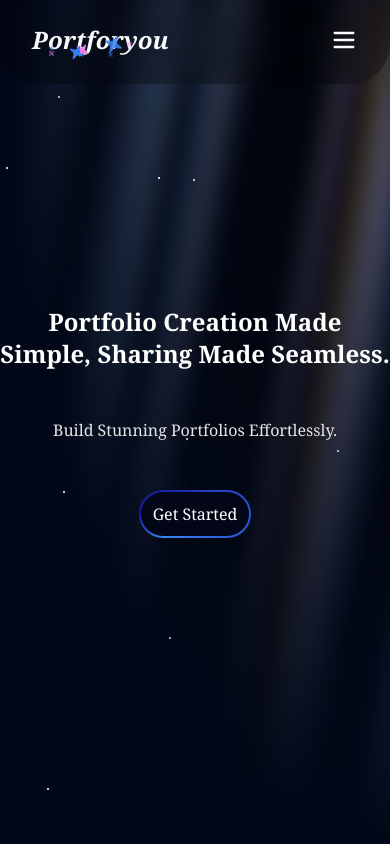
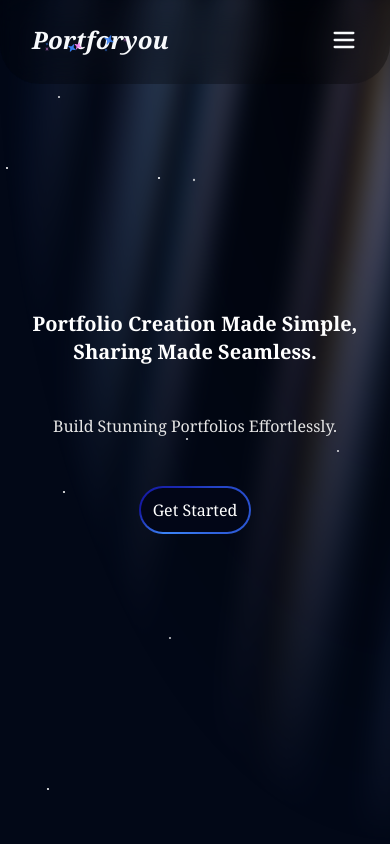
Before and after one commit to Mohamed-El-Sharqawy/Portforyou, a Next.js app: page / in a window 390 px wide. Shown: the top 844 px of the page. Built offline with nearby package versions, Linux system fonts and the light colour scheme.

Commit message:
optimizing responsive in hero to decrease FP

```diff
--- a/src/components/ui/sparkles-text.tsx
+++ b/src/components/ui/sparkles-text.tsx
@@ -4,6 +4,7 @@ import { CSSProperties, ReactElement, useEffect, useState } from "react";
 import { motion } from "framer-motion";
 
 import { cn } from "@/lib/utils";
+import { useIsMobile } from "@/hooks/useIsMobile";
 
 interface Sparkle {
   id: string;
@@ -126,6 +127,8 @@ const SparklesText: React.FC<SparklesTextProps> = ({
 };
 
 const Sparkle: React.FC<Sparkle> = ({ id, x, y, color, delay, scale }) => {
+  const isMobile = useIsMobile();
+
   return (
     <motion.svg
       key={id}
@@ -137,9 +140,9 @@ const Sparkle: React.FC<Sparkle> = ({ id, x, y, color, delay, scale }) => {
         rotate: [75, 120, 150],
       }}
       transition={{ duration: 0.8, repeat: Infinity, delay }}
-      width="21"
-      height="21"
-      viewBox="0 0 21 21"
+      width={isMobile ? "12" : "21"}
+      height={isMobile ? "12" : "21"}
+      viewBox={"0 0 21 21"}
     >
       <path
         d="M9.82531 0.843845C10.0553 0.215178 10.9446 0.215178 11.1746 0.843845L11.8618 2.72026C12.4006 4.19229 12.3916 6.39157 13.5 7.5C14.6084 8.60843 16.8077 8.59935 18.2797 9.13822L20.1561 9.82534C20.7858 10.0553 20.7858 10.9447 20.1561 11.1747L18.2797 11.8618C16.8077 12.4007 14.6084 12.3916 13.5 13.5C12.3916 14.6084 12.4006 16.8077 11.8618 18.2798L11.1746 20.1562C10.9446 20.7858 10.0553 20.7858 9.82531 20.1562L9.13819 18.2798C8.59932 16.8077 8.60843 14.6084 7.5 13.5C6.39157 12.3916 4.19225 12.4007 2.72023 11.8618L0.843814 11.1747C0.215148 10.9447 0.215148 10.0553 0.843814 9.82534L2.72023 9.13822C4.19225 8.59935 6.39157 8.60843 7.5 7.5C8.60843 6.39157 8.59932 4.19229 9.13819 2.72026L9.82531 0.843845Z"
--- a/src/features/marketing/components/Hero/HeroContent.tsx
+++ b/src/features/marketing/components/Hero/HeroContent.tsx
@@ -17,11 +17,11 @@ export default function HeroContent() {
       viewport={{ once: true }}
       className="relative z-10"
     >
-      <h1 className="relative text-2xl sm:text-3xl md:text-5xl xl:text-7xl font-bold dark:text-white mb-8 max-w-7xl w-full text-center">
+      <h1 className="relative text-xl px-4 sm:px-0 sm:text-3xl md:text-5xl xl:text-7xl font-bold dark:text-white mb-8 max-w-7xl w-full text-center">
         Portfolio Creation Made Simple, Sharing Made Seamless.
       </h1>
 
-      <p className="relative font-extralight text-base md:text-3xl dark:text-neutral-200 py-4 text-center">
+      <p className="relative font-extralight text-base px-4 sm:px-0 md:text-3xl dark:text-neutral-200 py-4 text-center">
         Build Stunning Portfolios Effortlessly.
       </p>
 
```
